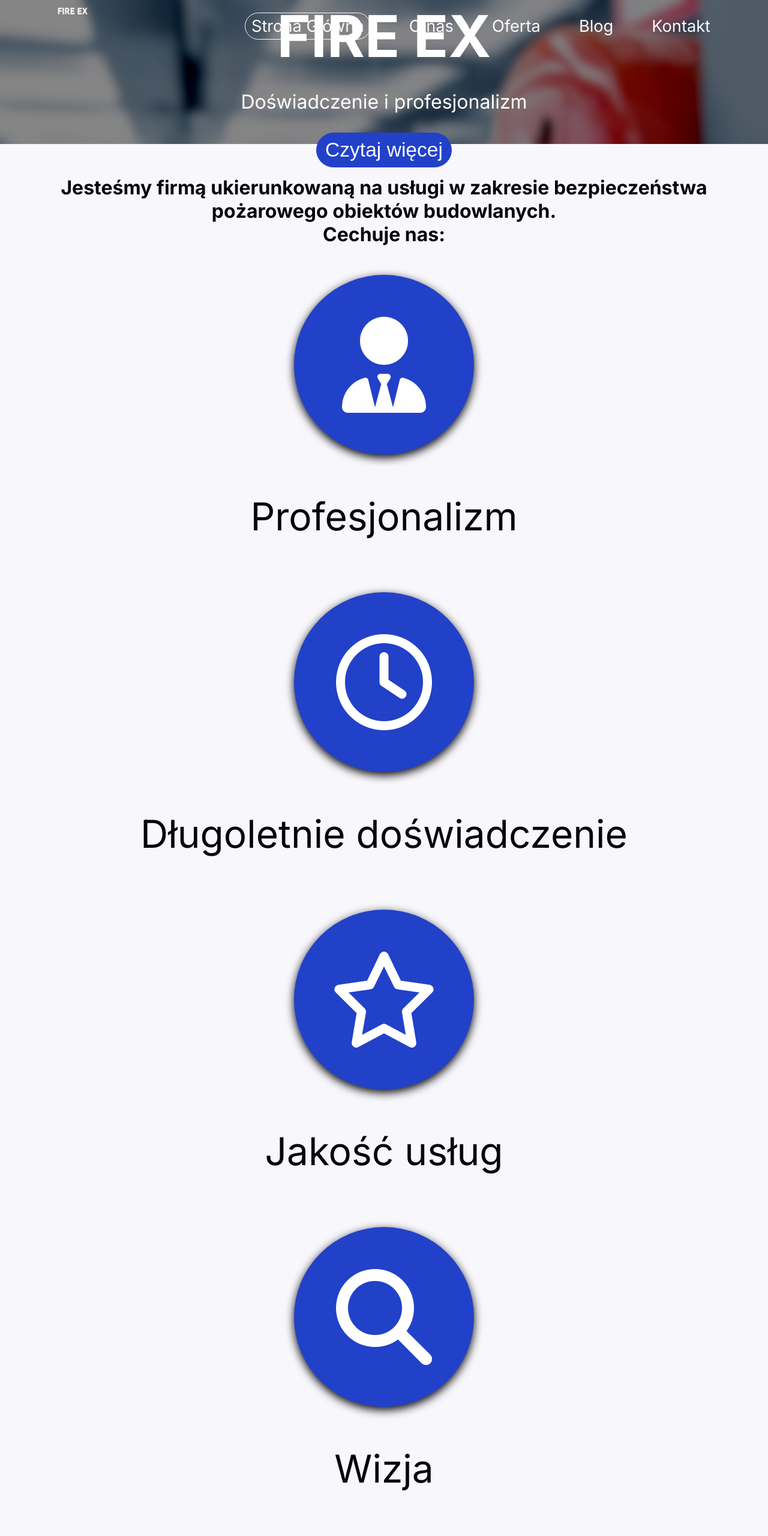
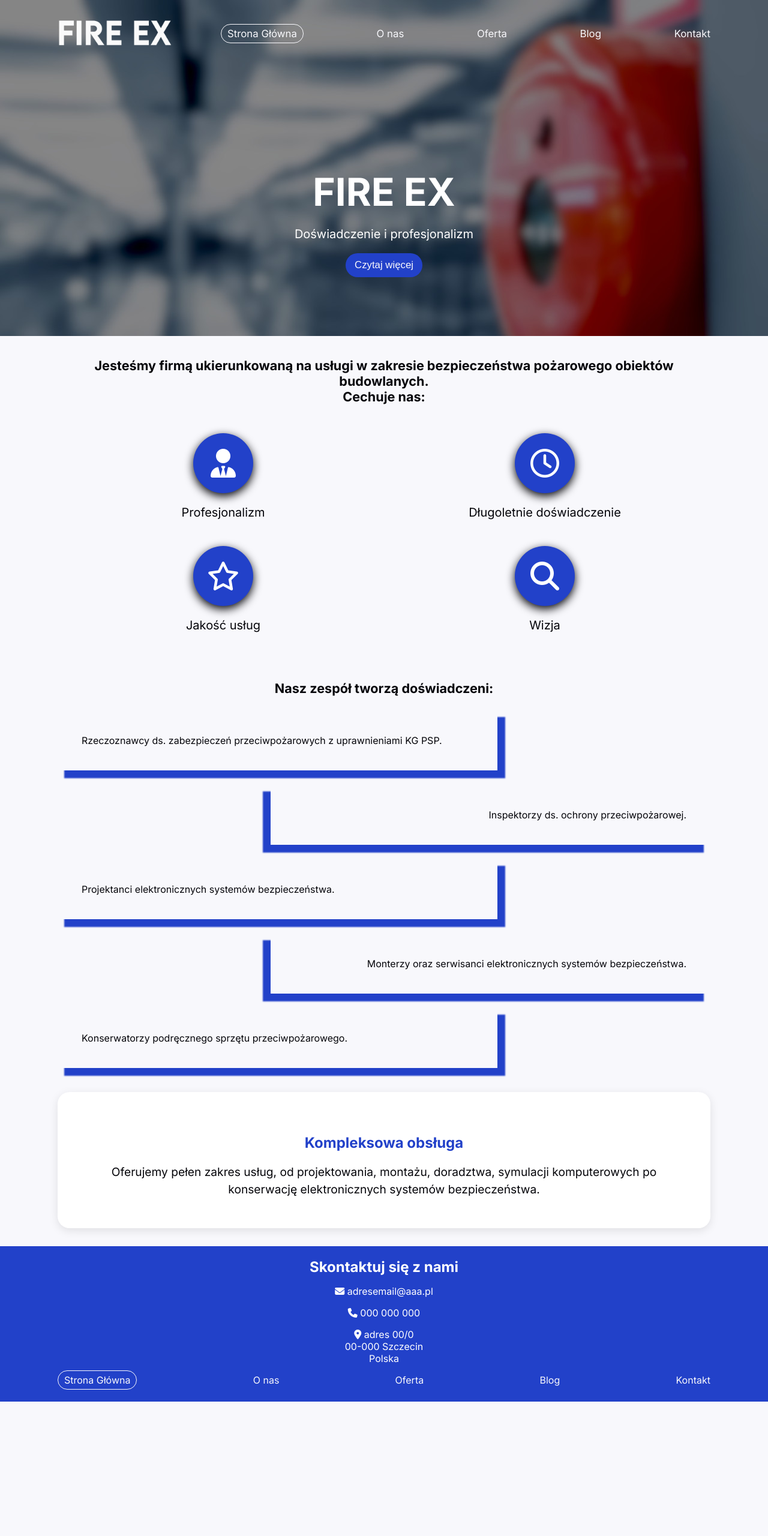
Before and after one commit to mxtysboss/fireex-redesign, a plain HTML site: page index.html in a window 1280 px wide. Shown: the top 2560 px of the page at 60% size. After the commit the page ends 2336 px from the top, so only its background shows below. Drawn offline with Linux system fonts and the light colour scheme.

Commit message:
responsivity to index.html

```diff
--- a/index.html
+++ b/index.html
@@ -15,6 +15,7 @@
       href="./src/images/favicon.png"
       type="image/x-icon"
     />
+    <meta name="viewport" content="width=device-width, initial-scale=1" />
     <title>FIRE EX - Strona główna</title>
   </head>
   <body>
@@ -30,11 +31,11 @@
           </div>
           <nav>
             <ul>
-              <li><a href="./index.html">Strona Główna</a></li>
-              <li><a href="./aboutus.html">O nas</a></li>
-              <li><a href="./offer.html">Oferta</a></li>
-              <li><a href="./blog.html">Blog</a></li>
-              <li><a href="./contact.html">Kontakt</a></li>
+              <li><a href="index.html">Strona Główna</a></li>
+              <li><a href="aboutus.html">O nas</a></li>
+              <li><a href="offer.html">Oferta</a></li>
+              <li><a href="blog.html">Blog</a></li>
+              <li><a href="contact.html">Kontakt</a></li>
             </ul>
           </nav>
         </header>
@@ -104,11 +105,11 @@
         </div>
         <div class="footer-nav">
           <ul>
-            <li><a href="./index.html">Strona Główna</a></li>
-            <li><a href="./aboutus.html">O nas</a></li>
-            <li><a href="./offer.html">Oferta</a></li>
-            <li><a href="./blog.html">Blog</a></li>
-            <li><a href="./contact.html">Kontakt</a></li>
+            <li><a href="index.html">Strona Główna</a></li>
+            <li><a href="aboutus.html">O nas</a></li>
+            <li><a href="offer.html">Oferta</a></li>
+            <li><a href="blog.html">Blog</a></li>
+            <li><a href="contact.html">Kontakt</a></li>
           </ul>
         </div>
       </footer>
--- a/src/scripts/app.js
+++ b/src/scripts/app.js
@@ -1,11 +1,13 @@
-const navLinks = document.querySelectorAll("li a");
+document.addEventListener("DOMContentLoaded", function () {
+  const currentUrl = window.location.pathname.split("/").pop();
 
-const currentPath = window.location.pathname;
+  const menuItems = document.querySelectorAll("ul li a");
 
-navLinks.forEach((link) => {
-  if (link.getAttribute("href") === `.${currentPath}`) {
-    link.parentElement.classList.add("active");
-  }
+  menuItems.forEach(function (item) {
+    if (item.getAttribute("href") === currentUrl) {
+      item.parentElement.classList.add("active");
+    }
+  });
 });
 
 function readmore() {
--- a/src/styles/app.css
+++ b/src/styles/app.css
@@ -13,6 +13,7 @@ body {
   padding: 0;
   color: var(--text);
   background-color: var(--background);
+  overflow-x: hidden;
 }
 .container {
   width: 85%;
@@ -21,12 +22,12 @@ body {
 header {
   display: flex;
   flex-direction: row;
-  height: 5vh;
   width: 85%;
   margin: auto;
 }
 #logo {
-  height: 70%;
+  width: 70%;
+  height: auto;
 }
 .logo {
   width: 25%;
@@ -43,7 +44,9 @@ nav ul {
   list-style: none;
   justify-content: space-between;
   align-items: center;
-  font-size: 170%;
+  font-size: 11px;
+  width: auto;
+  padding: 0;
 }
 nav ul li a {
   text-decoration: none;
@@ -63,9 +66,11 @@ li.active a {
   margin-left: -50vw;
   margin-right: -50vw;
   background: url(../images/hero-photo.jpg);
+  background-size: cover;
   color: white;
   text-align: center;
   height: 30vh;
+  background-repeat: no-repeat;
 }
 .hero-content {
   height: calc(100% - 5vh);
@@ -74,7 +79,6 @@ li.active a {
   align-content: center;
   flex-direction: column;
   align-items: center;
-  font-size: 200%;
 }
 .hero-content h1 {
   margin: 0;
@@ -103,12 +107,12 @@ li.active a {
 }
 
 section h5 {
-  font-size: 200%;
+  font-size: 106%;
   text-align: center;
   margin-bottom: 3vh;
 }
 section {
-  gap: 5vh;
+  gap: 3vh;
   display: flex;
   flex-direction: column;
 }
@@ -124,14 +128,13 @@ section {
 .characteristics div {
   display: flex;
   flex-direction: column;
-  font-size: 200%;
   align-items: center;
 }
 
 .characteristics div i {
-  width: 300px;
-  height: 300px;
-  font-size: 500%;
+  width: 100px;
+  height: 100px;
+  font-size: 300%;
   border-radius: 50%;
   background-color: var(--primary);
   display: flex;
@@ -141,7 +144,7 @@ section {
   box-shadow: var(--text) 0px 5px 15px;
 }
 .characteristics div p {
-  font-size: 200%;
+  font-size: 125%;
 }
 .team ul {
   list-style: none;
@@ -174,14 +177,14 @@ footer {
   right: 50%;
   margin-left: -50vw;
   margin-right: -50vw;
-  background-color: var(--primary);
-  font-size: 200%;
+  background: var(--primary);
+  background-size: cover;
+  color: white;
+  text-align: center;
+  background-repeat: no-repeat;
   bottom: 0;
-  display: flex;
-  flex-direction: column;
-  margin-top: 3vh;
-  color: var(--background);
-  text-align: center;
+  padding: 10px 0;
+  margin-top: 30px;
 }
 footer .footer-nav ul {
   list-style: none;
@@ -199,8 +202,8 @@ footer .footer-nav ul li a {
   text-decoration: none;
 }
 footer h4 {
-  font-size: 200%;
-  margin-bottom: 0;
+  font-size: 150%;
+  margin: 10px 0;
 }
 .contact-info {
   gap: 30px;
@@ -208,19 +211,17 @@ footer h4 {
 .service-offer {
   background-color: #fff;
   border-radius: 20px;
-  padding: 30px;
-  margin: 40px auto;
+  padding: 50px;
   box-shadow: 0px 4px 15px rgba(0, 0, 0, 0.1);
   text-align: center;
-  font-size: 150%;
   color: var(--text);
-  max-width: 800px;
 }
 
 .service-offer h5 {
-  font-size: 200%;
-  margin-bottom: 20px;
+  font-size: 150%;
+  margin: 20px;
   color: var(--primary);
+  text-align: center;
 }
 
 .service-offer p {
@@ -228,3 +229,76 @@ footer h4 {
   margin: 0;
   line-height: 1.5;
 }
+@media screen and (max-width: 400px) {
+  li.active a {
+    border: 0;
+    padding: 0;
+    border-radius: 0;
+  }
+  #readmorebtn {
+    font-size: 105%;
+    padding: 5px 10px;
+    max-width: 50%;
+    background-color: var(--primary);
+    color: var(--background);
+    border: none;
+    border-radius: 30px;
+    transition: all 0.2s ease-in;
+  }
+  #readmorebtn:hover {
+    background-color: var(--accent);
+    padding: 10px 15px;
+  }
+  .service-offer h5 {
+    text-overflow: ellipsis;
+  }
+}
+@media screen and (min-width: 500px) {
+  nav ul {
+    font-size: 85%;
+  }
+  .hero {
+    height: 50vh;
+  }
+  .characteristics div {
+    width: 40vw;
+  }
+
+  .characteristics {
+    flex-wrap: wrap;
+    flex-direction: unset;
+  }
+}
+@media screen and (min-width: 900px) {
+  nav ul {
+    font-size: 95%;
+  }
+  section h5 {
+    font-size: 135%;
+  }
+  .hero {
+    height: 60vh;
+  }
+}
+@media screen and (min-width: 1200px) {
+  nav ul {
+    font-size: 105%;
+  }
+  .hero {
+    height: 70vh;
+  }
+  .hero-content h1 {
+    font-size: 400%;
+  }
+  .hero-content p {
+    font-size: 125%;
+  }
+}
+@media screen and (min-width: 1500px) {
+  .hero {
+    height: 80vh;
+  }
+  .hero-content {
+    height: calc(100% - 20vh);
+  }
+}
```
Also changed, not shown: aboutus.html (deleted, +0 -114 lines).
